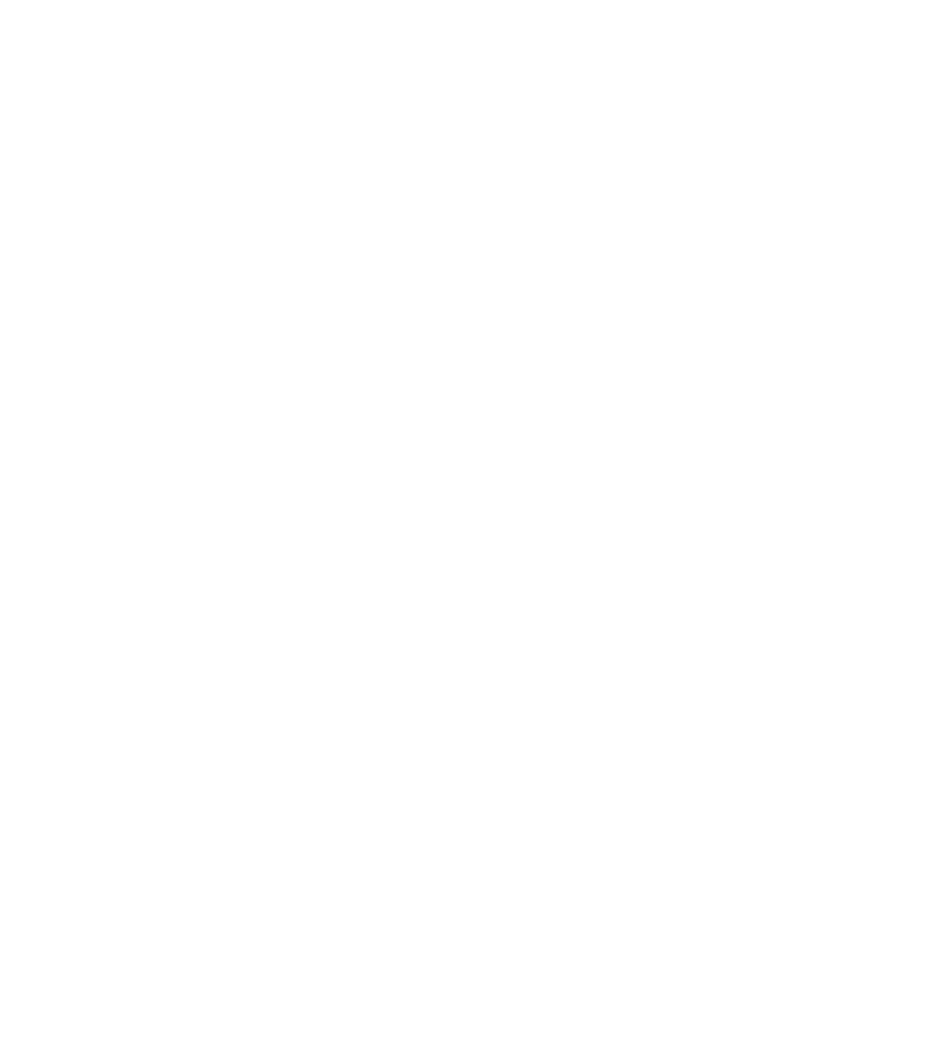
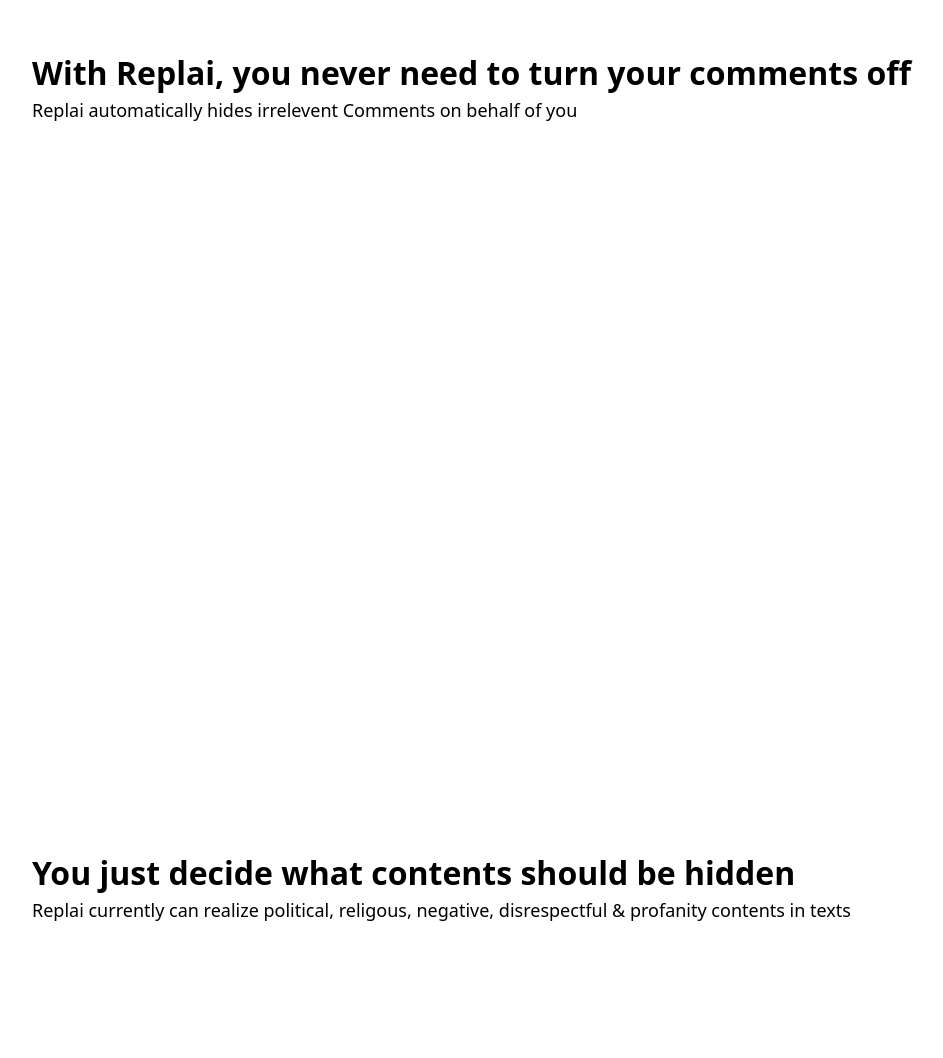
Before and after one commit to replai-to/replai-to.github.io, a Next.js app: page / in a window 1280 px wide. Shown: the part 1152-2210 px from the top of the page, without its empty margins (68-1011 px from the left). Before the commit the page ends 878 px from the top, so only its background shows below. Built offline with nearby package versions, Linux system fonts and the light colour scheme.

Commit message:
3. add 3 section {"no need" section, "rules" section, "get try replai" section} & footer

```diff
--- a/pages/index.jsx
+++ b/pages/index.jsx
@@ -34,6 +34,44 @@
         {/* animation */}
         <div></div>
       </section>
+      {/* no need comments off --section */}
+      <section className="h-[90vh] ml-[6.25rem] mb-[10vh] flex flex-row items-center">
+        {/* text */}
+        <div className="">
+          <h3 className="">
+            With Replai, you never need to turn your comments off
+          </h3>
+          <p>Replai automatically hides irrelevent Comments on behalf of you</p>
+        </div>
+        {/* animation */}
+        <div></div>
+      </section>
+
+      {/* rules --section */}
+      <section className="h-[90vh] ml-[6.25rem] mb-[10vh] flex flex-row items-center">
+        {/* text */}
+        <div>
+          <h3>You just decide what contents should be hidden</h3>
+          <p>
+            Replai currently can realize political, religous, negative,
+            disrespectful & profanity contents in texts
+          </p>
+        </div>
+        {/* animation */}
+        <div></div>
+      </section>
+
+      {/* give try replai --section */}
+      <section className="w-[90%] m-auto h-[90vh] flex items-center mb-[20vh]">
+        <div className="w-full h-[500px] bg-blueColor rounded-2xl">
+          <Image src={GiveTryBg} alt="try-replai-bg" />
+        </div>
+      </section>
+      <footer className="h-[100px] bg-grayColor flex items-center justify-center">
+        <Link href="https://roshan-ai.ir" className="text-lg">
+          Roshan
+        </Link>
+      </footer>
     </div>
   );
 }
```
